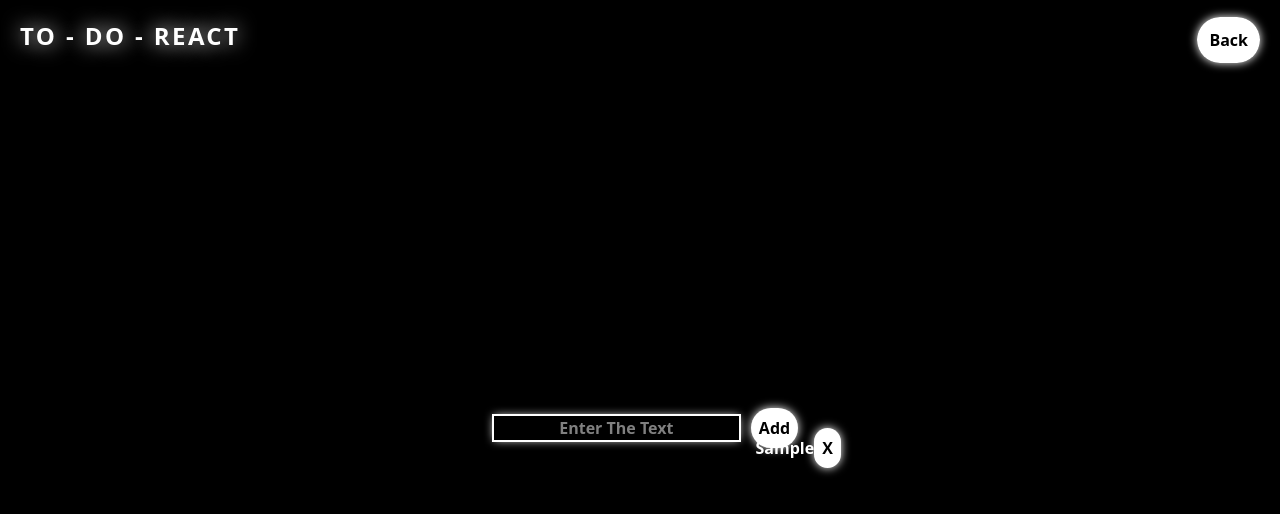
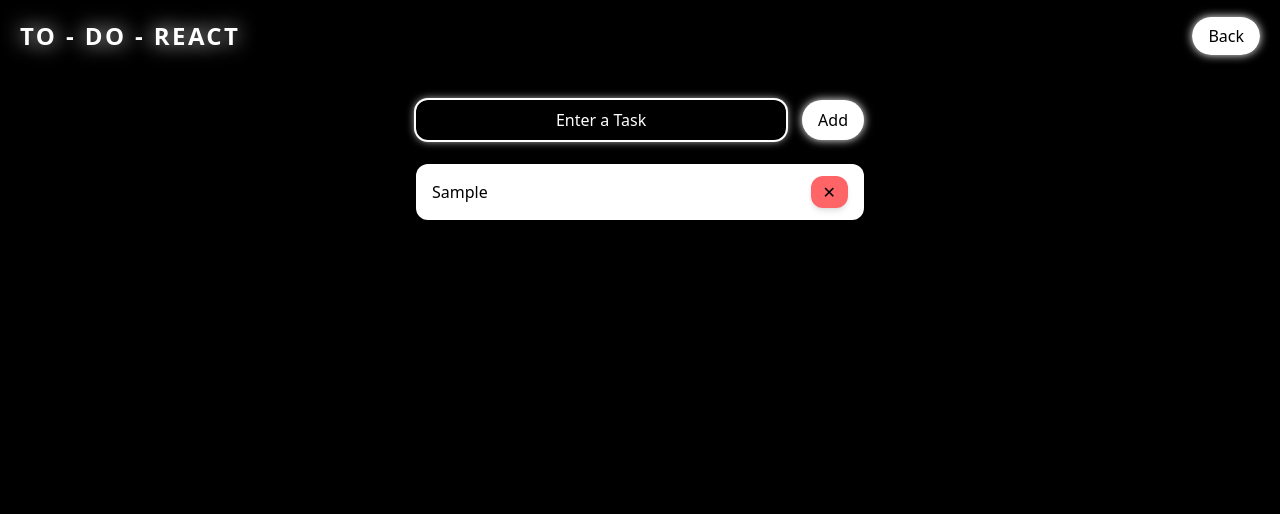
Before and after one commit to therealgone/TO-DO-REACT, a Next.js app in the folder to-do-react/: page /todo in a window 1280 px wide. Both pictures are taken after typing "Sample" into the empty fields and a click on the button "Add". Shown: the top 514 px of the page. Built offline with nearby package versions, Linux system fonts and the light colour scheme.

Commit message:
TODO UI DONE

```diff
--- a/to-do-react/src/app/todo/page.tsx
+++ b/to-do-react/src/app/todo/page.tsx
@@ -1,102 +1,90 @@
 "use client";
-import { Span } from "next/dist/trace";
 import { useState } from "react";
 
 export default function Todo() {
-
-  const [input, SetInput] = useState("")
-  const [todo, SetTodo] = useState<string[]>([])
+  const [input, SetInput] = useState("");
+  const [todo, SetTodo] = useState<string[]>([]);
 
   const handelInputChange = (e: React.ChangeEvent<HTMLInputElement>) => {
-    SetInput(e.target.value)
-  }
+    SetInput(e.target.value);
+  };
 
   const Enter = (e: React.KeyboardEvent<HTMLInputElement>) => {
     if (e.key == "Enter") {
-      AddTodo()
+      AddTodo();
     }
-
-
-  }
-
+  };
 
   const handelDelete = (index: number) => {
-    const updatedTodos = todo.filter((_, i) => i !== index)
-    SetTodo(updatedTodos)
-
-  }
+    const updatedTodos = todo.filter((_, i) => i !== index);
+    SetTodo(updatedTodos);
+  };
 
   const AddTodo = () => {
-    if (input.trim() === "")
-      return
-    SetTodo([...todo, input])
-
-    SetInput("")
-
-  }
-
+    if (input.trim() === "") return;
+    SetTodo([...todo, input]);
+    SetInput("");
+  };
 
   return (
+    <div className="bg-black min-h-screen text-white overflow-y-auto relative">
 
-    <div className="bg-black min-h-screen max-h-screen w-screen max-w-screen overflow-x-hidden overflow-y-hidden relative text-white">
-
-      <div className="relative z-10">
-        <div className="fixed p-5 text-white flex justify-start font-bold text-shadow-[0_0_20px_white] tracking-widest text-2xl w-full left-0 top-0 z-20">
-          <h1>TO - DO - REACT</h1>
-        </div>
-        <div className="absolute right-0  p-7 font-bold justify-end w-full z-20">
-
-            <nav className="space-x-5 right-5 absolute">
-
+      {/* Top Header */}
+      <div className="fixed top-0 left-0 w-full z-20 p-5 flex justify-between items-center bg-black bg-opacity-80">
+        <h1 className="text-2xl font-bold tracking-widest text-shadow-[0_0_20px_white]">
+          TO - DO - REACT
+        </h1>
+        <nav className="space-x-5">
           <a
             href="#"
-                className="text-black bg-white p-3 rounded-3xl shadow-[0_0_10px_white] transition-all duration-300 ease-in-out
+            className="text-black bg-white px-4 py-2 rounded-3xl shadow-[0_0_10px_white] transition-all duration-300 ease-in-out
               hover:bg-white/10 hover:text-white hover:backdrop-blur-md hover:border hover:border-white/40"
           >
             Back
           </a>
         </nav>
+      </div>
 
+      {/* Main Content */}
+      <div className="pt-[100px] flex flex-col items-center justify-start gap-6 px-4">
 
-            <div className="flex flex-row justify-center text-center items-center min-h-screen ">
-
+        {/* Input & Button */}
+        <div className="flex flex-row items-center gap-4 w-full max-w-md">
           <input
-                placeholder="Enter The Text"
+            placeholder="Enter a Task"
             type="text"
             value={input}
             onChange={handelInputChange}
             onKeyDown={Enter}
-                className="ring-2 ring-white shadow-[0_0_10px]  text-center space-x-2 mx-3  "
-
-
-              ></input>
+            className="flex-1 px-4 py-2 rounded-xl bg-transparent text-white placeholder-white ring-2 ring-white shadow-[0_0_10px] text-center"
+          />
           <button
             onClick={AddTodo}
-                className="text-black bg-white p-2 rounded-3xl shadow-[0_0_10px_white] transition-all duration-300 ease-in-out
-                 hover:bg-white/10 hover:text-white hover:backdrop-blur-md hover:border hover:border-white/40 space-x-2  "
-              > Add
+            className="text-black bg-white px-4 py-2 rounded-3xl shadow-[0_0_10px_white] transition-all duration-300 ease-in-out
+              hover:bg-white/10 hover:text-white hover:backdrop-blur-md hover:border hover:border-white/40"
+          >
+            Add
           </button>
+        </div>
 
-              <ul className="text-white flex-col flex text-center items-center max-h-screen">
+        {/* Todo List */}
+        <ul className="w-full max-w-md flex flex-col items-center gap-3">
           {todo.map((todo, index) => (
-                  <li className="text-white absolute text-center"
-                    key={index}>
-                    {todo}
-                    <button className="text-black bg-white p-2 rounded-3xl shadow-[0_0_10px_white] transition-all duration-300 ease-in-out
-                 hover:bg-white/10 hover:text-white hover:backdrop-blur-md hover:border hover:border-white/40 space-x-2  " onClick={() => handelDelete(index)}>X</button>
+            <li
+              key={index}
+              className="w-full bg-white text-black px-4 py-3 rounded-xl shadow-md flex justify-between items-center"
+            >
+              <span className="break-words max-w-[70%]">{todo}</span>
+              <button
+                onClick={() => handelDelete(index)}
+                className="ml-4 text-black bg-red-400 px-3 py-1 rounded-xl shadow-md hover:bg-red-600 hover:text-white transition-all duration-300"
+              >
+                ✕
+              </button>
             </li>
           ))}
-
         </ul>
-
-
-            </div>
-
       </div>
     </div>
-      </div>
-
-
-
   );
 }
```
Lines whose indentation alone changed are shown as unchanged.
